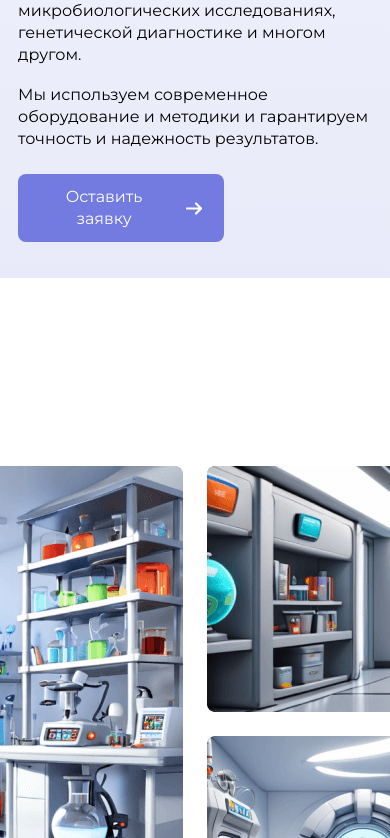
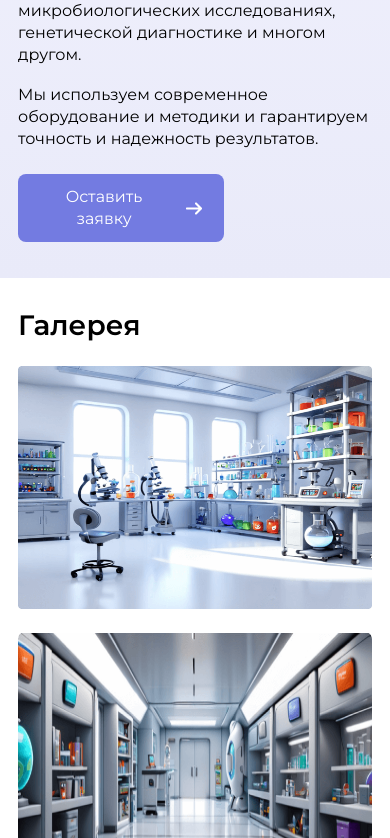
Before and after one commit to fpatp/vivanti_test, a React (Vite) app: page / in a window 390 px wide. Shown: the part 1162-2000 px from the top of the page. Built offline with nearby package versions, Linux system fonts and the light colour scheme.

Commit message:
gallery: media query

```diff
--- a/src/components/gallery/index.jsx
+++ b/src/components/gallery/index.jsx
@@ -10,21 +10,21 @@ import hamster from '../../assets/images/hamster_laboratory_assistant.png'
 export function Gallery() {
   return (
     <article id="gallery" className={styles.gallery}>
-      <section className={styles.gallerySection}>
+      <section className={styles.galleryContent}>
         <span>Галерея</span>
-        <div className={styles.gallerySectionImg}>
-          <img className={styles.gallerySectionImgLaboratory} src={laboratory} alt="laboratory" />
-          <img className={styles.gallerySectionImgStock} src={stock} alt="stock" />
-          <img className={styles.gallerySectionImgCollider} src={collider} alt="collider" />
-          <img className={styles.gallerySectionImgMicroscope} src={microscope} alt="microscope" />
-          <img className={styles.gallerySectionImgBigMixer} src={bigMixer} alt="big mixer" />
+        <div className={styles.galleryContentImg}>
+          <img className={styles.galleryContentImgLaboratory} src={laboratory} alt="laboratory" />
+          <img className={styles.galleryContentImgStock} src={stock} alt="stock" />
+          <img className={styles.galleryContentImgCollider} src={collider} alt="collider" />
+          <img className={styles.galleryContentImgMicroscope} src={microscope} alt="microscope" />
+          <img className={styles.galleryContentImgBigMixer} src={bigMixer} alt="big mixer" />
           <img
-            className={styles.gallerySectionImgLittleMixer}
+            className={styles.galleryContentImgLittleMixer}
             src={littleMixer}
             alt="little mixer"
           />
           <img
-            className={styles.gallerySectionImgHamster}
+            className={styles.galleryContentImgHamster}
             src={hamster}
             alt="hamster laboratory assistant"
           />
--- a/src/components/gallery/index.module.scss
+++ b/src/components/gallery/index.module.scss
@@ -3,7 +3,7 @@
   justify-content: center;
   margin-bottom: 96px;
 
-  &Section {
+  &Content {
     width: 1400px;
     display: flex;
     gap: 48px;
@@ -53,4 +53,50 @@
       }
     }
   }
+
+  @media (max-width: 1440px) {
+    &Content {
+      width: calc(100% - 36px);
+
+      img {
+        width: 100%;
+      }
+    }
+  }
+
+  @media (max-width: 650px) {
+    margin-bottom: 30px;
+
+    &Content {
+      gap: 24px;
+
+      span {
+        font-size: 28px;
+        line-height: 34px;
+      }
+
+      img {
+        height: 350px;
+      }
+
+      &Img {
+        display: flex;
+        flex-direction: column;
+
+        &BigMixer,
+        &LittleMixer,
+        &Hamster {
+          display: none;
+        }
+      }
+    }
+  }
+
+  @media (max-width: 426px) {
+    &Content {
+      img {
+        height: 243px;
+      }
+    }
+  }
 }
--- a/src/components/laboratory/index.module.scss
+++ b/src/components/laboratory/index.module.scss
@@ -182,6 +182,7 @@
   @media (max-width: 768px) {
     padding: 0;
     gap: 30px;
+    margin-bottom: 30px;
 
     &Slogan {
       height: 243px;
```
